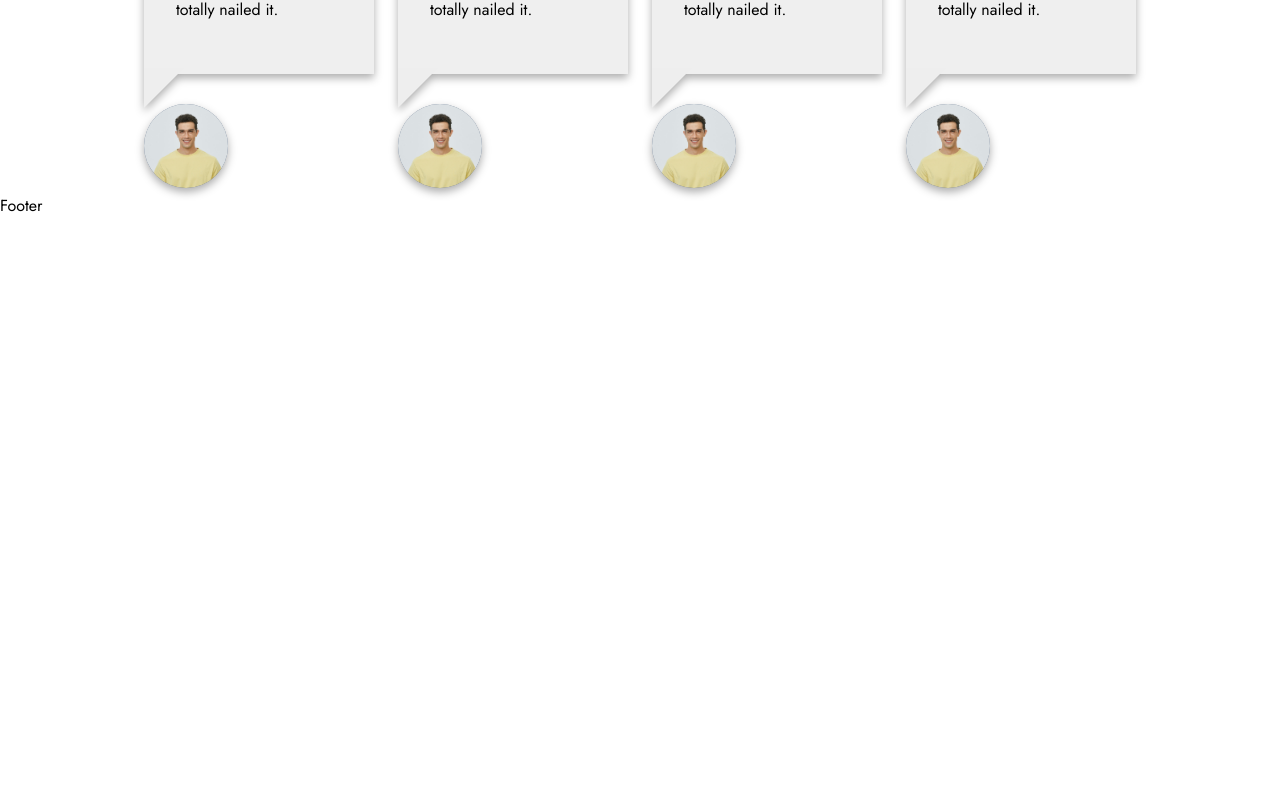
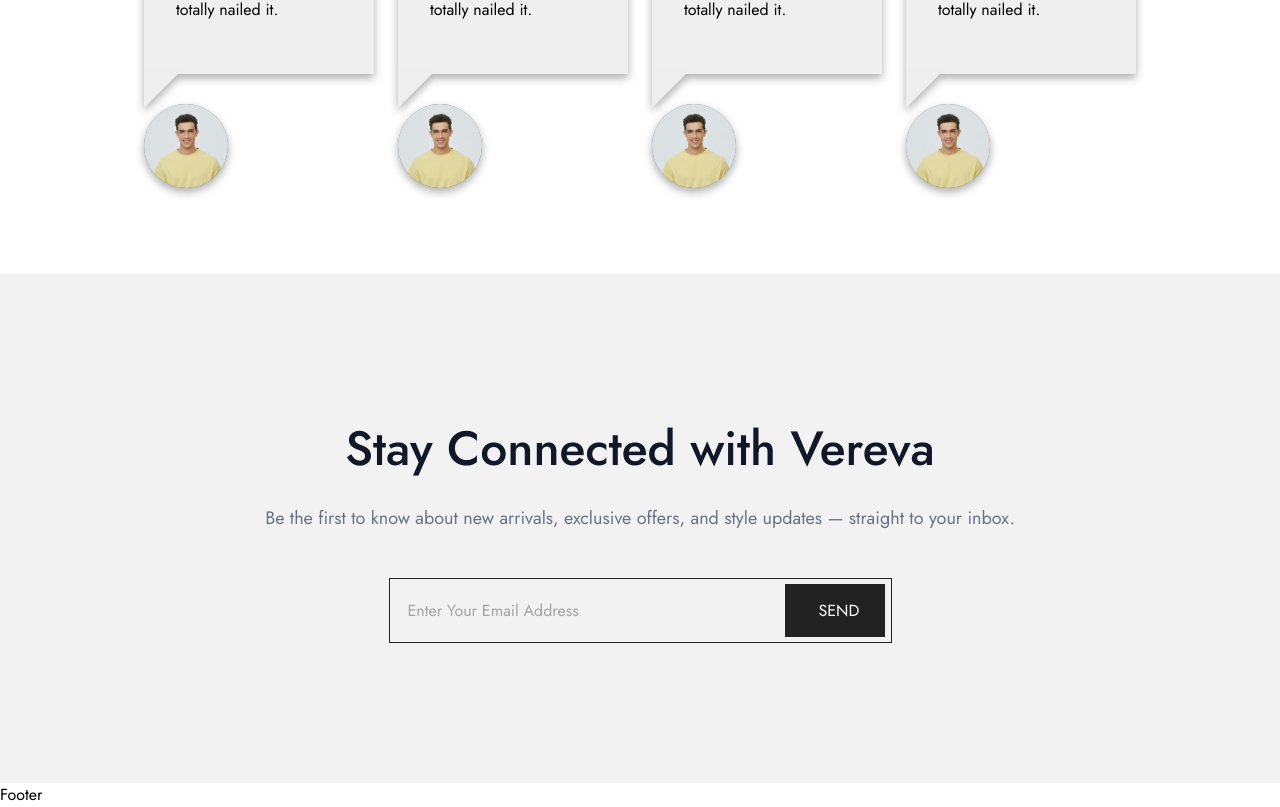
Before and after one commit to Riyadulislamratul/modevo_project_with-react, a React (Vite) app: page / in a window 1280 px wide. Shown: the part 7865-8672 px from the top of the page. Before the commit the page ends 8083 px from the top, so only its background shows below. Built offline with nearby package versions, Linux system fonts and the light colour scheme.

Commit message:
Get In Touch Section added

```diff
--- /dev/null
+++ b/src/components/GetInTouch.jsx
@@ -0,0 +1,34 @@
+
+import Button from "../components/Button";
+
+const GetInTouch = () => {
+	return (
+		<section className=" py-35 mt-20 bg-[#f2f2f2]">
+			<div className="container">
+				<div>
+                    <h2 className="text-[48px] leading-17.5 font-jost font-medium mb-5 text-gray-900 text-center">
+                        Stay Connected with Vereva
+                    </h2>
+                    <p className="text-gray-500 text-[18px] font-jost leading-7.25 text-center mb-11.25">
+                       Be the first to know about new arrivals, exclusive offers, and style updates — straight to your inbox.
+                    </p>
+                </div>
+				<div>
+					<form
+						action=""
+						className="w-125.75 mx-auto border border-black-222 px-1.5 py-1.25 grid grid-cols-[1fr_100px]"
+					>
+						<input
+							type="text"
+							className="border-none outline-none bg-none p-3 placeholder:text-[#a4a4a4]"
+							placeholder="Enter Your Email Address"
+						/>
+						<Button>Send</Button>
+					</form>
+				</div>
+			</div>
+		</section>
+	);
+};
+
+export default GetInTouch;
--- a/src/components/Testimonial.jsx
+++ b/src/components/Testimonial.jsx
@@ -3,7 +3,7 @@
 
 const TestimonialSection = () => {
 	return (
-    <section className="mt-25 mb-30">
+    <section className="mt-25 mb-50">
 			<div className="container">
 				<div className="text-center mb-12">
 					<p className="mt-3 text-gray-500 max-w-2xl mx-auto">Portfolio</p>
--- a/src/pages/HomePage.jsx
+++ b/src/pages/HomePage.jsx
@@ -4,6 +4,7 @@
 import Discount from "../components/Discount";
 import Featured from "../components/Feature";
 import FreshLook from "../components/FreshLook";
+import GetInTouch from "../components/GetInTouch";
 import Mini from "../components/Mini";
 import NewCollection from "../components/NewCollection";
 import ProductSlider from "../components/ProductSlider";
@@ -25,6 +26,7 @@
 			<FreshLook />
 			<Blogs />
 			<Testimonial />
+			<GetInTouch />
 		</>
 	);
 };
```
